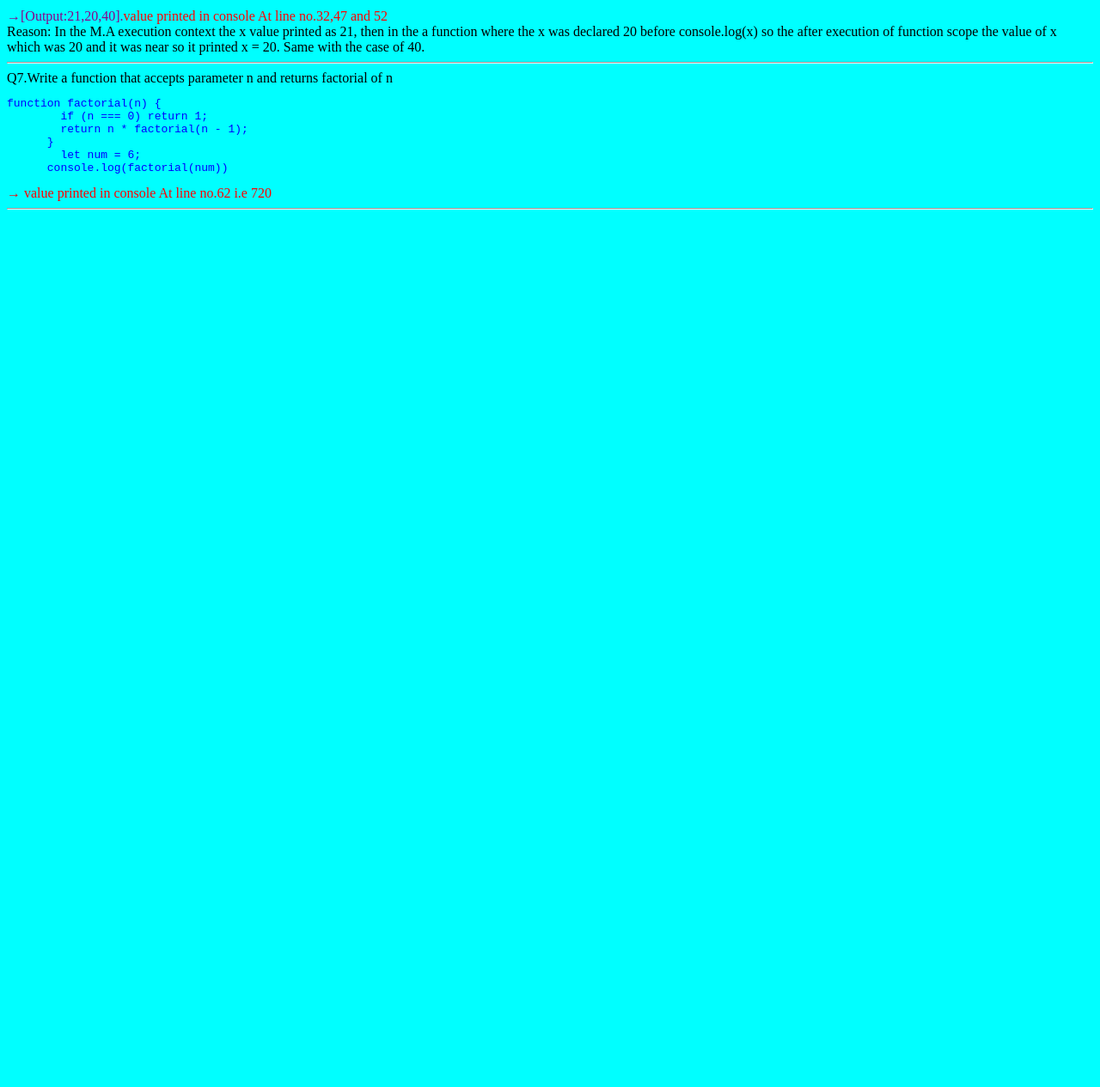
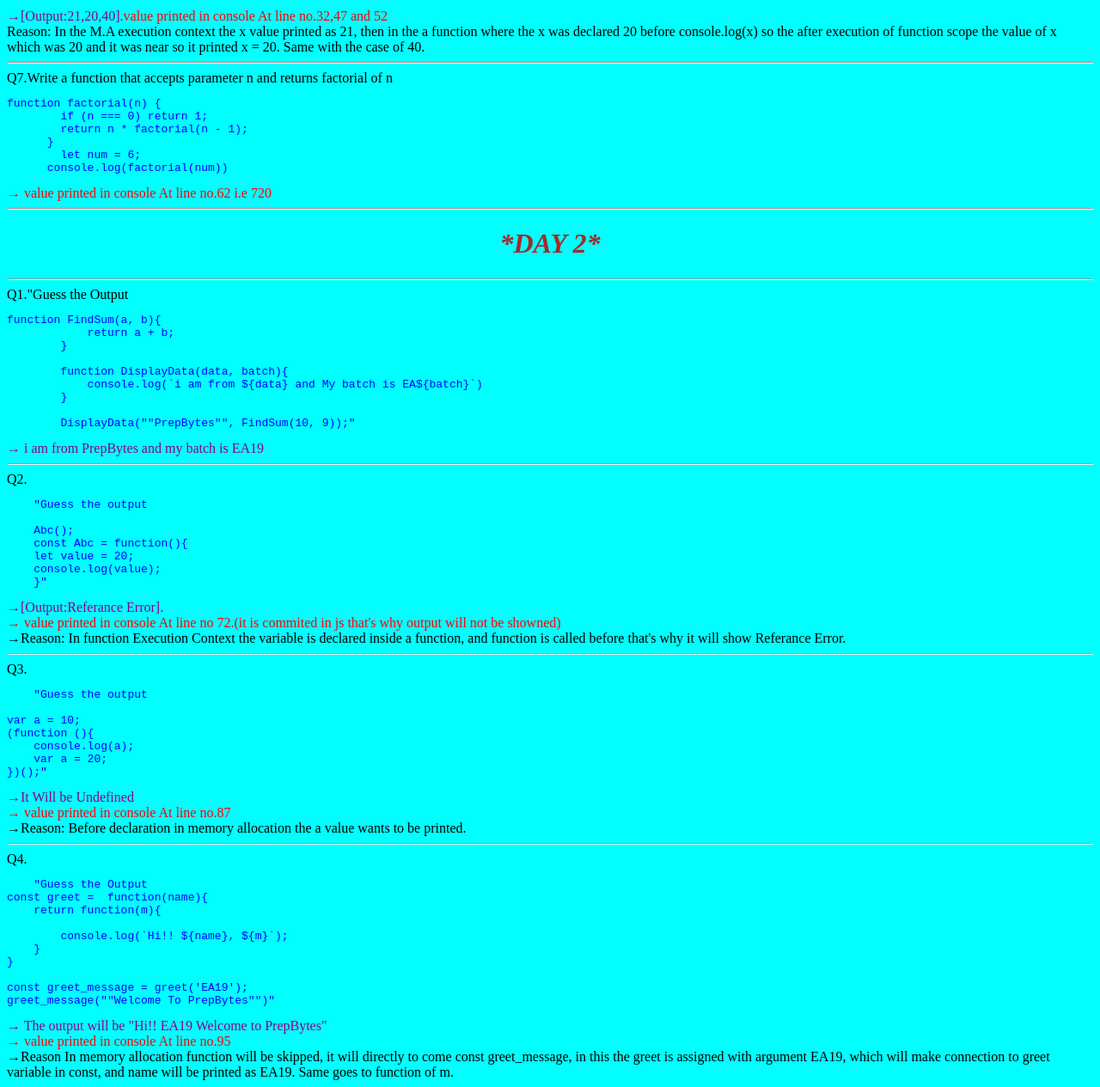
Before and after one commit to Altamash9146/JS-HANDSON-11-FUNCTION-, a plain HTML site: page index.html in a window 1280 px wide. Shown: the part 935-2200 px from the top of the page at 86% size. Before the commit the page ends 1187 px from the top, so only its background shows below. Drawn offline with Linux system fonts and the light colour scheme.

Commit message:
COMPLETED

```diff
--- a/index.html
+++ b/index.html
@@ -88,10 +88,76 @@
       <div id="zero">→ value printed in console At line no.62 i.e 720</div>
     <hr>
 
+    <h1> *DAY 2* </h1>
+    <hr>
 
+    <div>Q1."Guess the Output
 
+        <pre>function FindSum(a, b){
+            return a + b;
+        }
 
+        function DisplayData(data, batch){
+            console.log(`i am from ${data} and My batch is EA${batch}`)
+        }
 
+        DisplayData(""PrepBytes"", FindSum(10, 9));"</pre></div>
+
+    <div><span id="output">→ i am from PrepBytes and my batch is EA19</span></div>
+
+<hr>
+
+<div>Q2.<pre>
+    "Guess the output
+
+    Abc();
+    const Abc = function(){
+    let value = 20;
+    console.log(value);
+    }"
+</pre></div>
+<div><span id="output">→[Output:Referance Error].</span>
+    <div id="zero">→ value printed in console At line no 72.(it is commited in js that's why output will not be showned)</div>
+    <div> →Reason: In function Execution Context the variable is declared
+inside a function, and function is called before that's why it will show Referance Error.</div></div>
+<hr>
+
+<div>Q3.<pre>
+    "Guess the output
+
+var a = 10;
+(function (){
+    console.log(a);
+    var a = 20;
+})();"
+</pre></div>
+
+<div><span id="output">→It Will be Undefined</span>
+    <div id="zero">→ value printed in console At line no.87</div>
+    <div>→Reason: Before declaration in memory allocation
+    the a value wants to be printed.
+</div></div>
+<hr>
+
+<div>Q4.<pre>
+    "Guess the Output
+const greet =  function(name){
+    return function(m){
+
+        console.log(`Hi!! ${name}, ${m}`);
+    }
+}
+
+const greet_message = greet('EA19');
+greet_message(""Welcome To PrepBytes"")"
+</pre></div>
+
+<div><span id="output">→ The output will be "Hi!! EA19 Welcome to PrepBytes"</span>
+    <div id="zero">→ value printed in console At line no.95</div>
+    <div>→Reason In memory allocation
+    function will be skipped, it will directly to come const greet_message, in this the greet is assigned with argument
+    EA19, which will make connection to greet variable in const, and name will be printed as EA19. Same goes to function of m.
+</div></div>
 
 
 
--- a/index.js
+++ b/index.js
@@ -52,7 +52,6 @@ function b() {
 console.log(x);
 };
 
-
 //Answer to Q7//
 function factorial(n) {
     if (n === 0) return 1;
@@ -60,3 +59,42 @@ function factorial(n) {
   }
     let num = 6;
   console.log(factorial(num))
+
+                //DAY 2//
+//Answer to Q1//
+
+
+function FindSum(a, b){
+    return a + b;
+}
+
+function DisplayData(data, batch){
+    console.log(`i am from ${data} and My batch is EA${batch}`)
+}
+
+DisplayData("PrepBytes", FindSum(10, 9));
+
+//Answer to Question 2//
+// Abc();
+// const Abc = function(){
+// let value = 20;
+// console.log(value);
+// }
+
+//Answer to Question 3//
+var a = 10;
+(function (){
+    console.log(a);
+    var a = 20;
+})();
+
+//Answer to Question 4//
+const greet =  function(name){
+    return function(m){
+
+        console.log(`Hi!! ${name}, ${m}`);
+    }
+}
+
+const greet_message = greet('EA19');
+greet_message("Welcome To PrepBytes")
```
